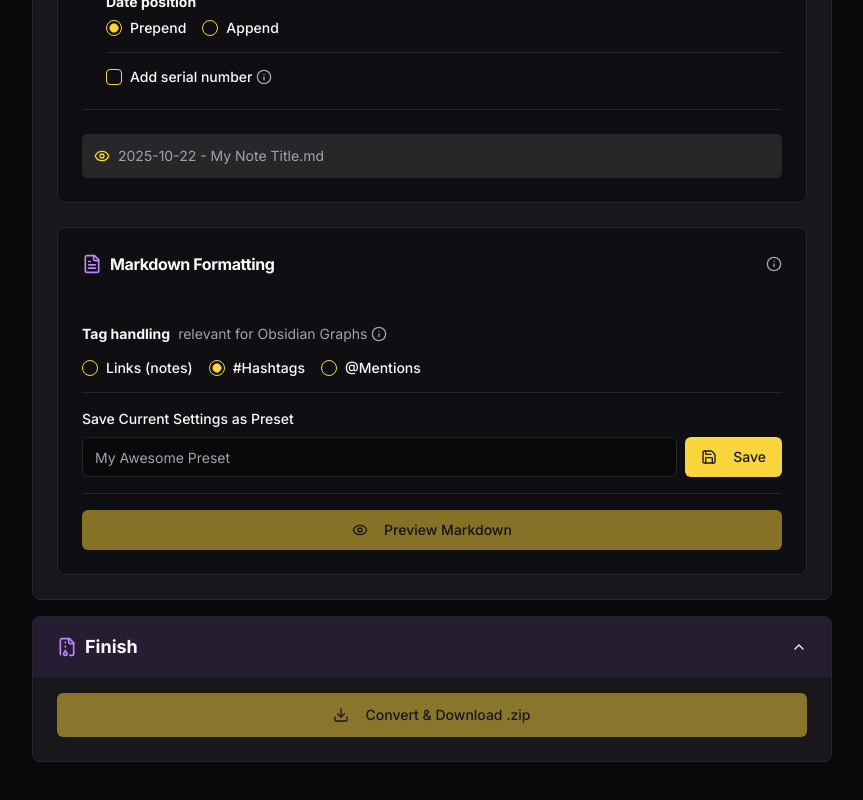
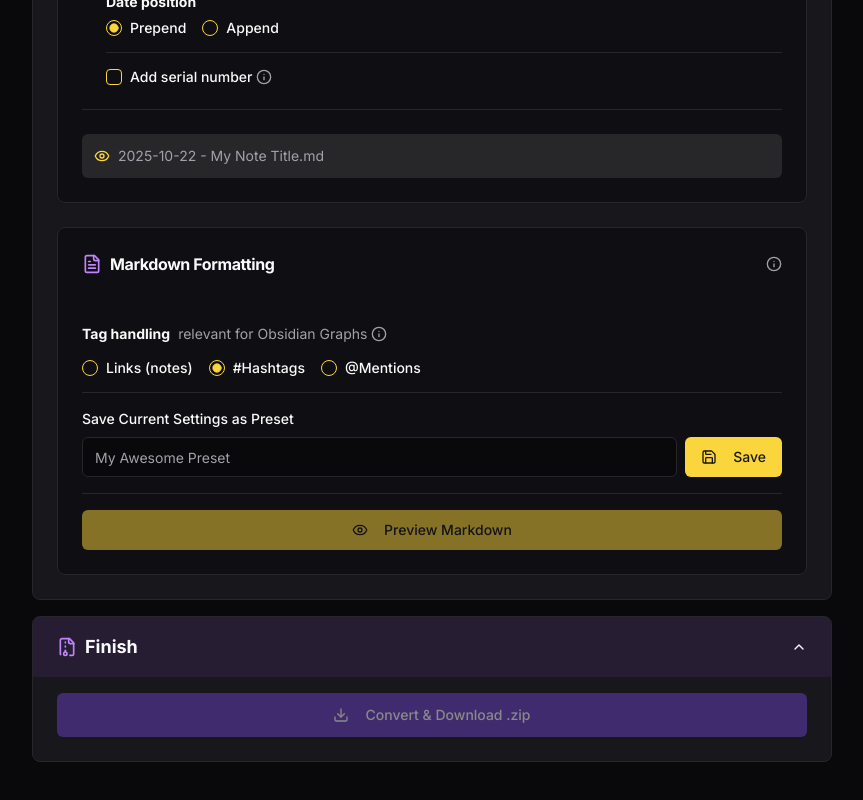
Before and after one commit to chris-obe/KeepToMD, a Next.js app: page / in a window 1280 px wide. Shown: the part 1087-1887 px from the top of the page, without its empty margins (208-1071 px from the left). Built offline with nearby package versions, Linux system fonts and the light colour scheme.

Commit message:
style(ui): Change 'Convert & Download' button color to Obsidian purple

```diff
--- a/src/components/feature/file-processing-area.tsx
+++ b/src/components/feature/file-processing-area.tsx
@@ -945,8 +945,7 @@ export function FileProcessingArea() {
                                     </div>
                                     <div className="flex items-center space-x-2">
                                         <RadioGroupItem value="dd-MM-yyyy" id="df-2" />
-                                        <Label htmlFor="df-2">29-07-2024</Label>
-                                    </div>
+                                        <Label htmlFor="df-2">29-07-2024</Label>                                    </div>
                                     <div className="flex items-center space-x-2">
                                         <RadioGroupItem value="MM-dd-yyyy" id="df-3" />
                                         <Label htmlFor="df-3">07-29-2024</Label>
@@ -1134,7 +1133,7 @@ export function FileProcessingArea() {
           </AccordionTrigger>
           <AccordionContent className="px-6 pt-4 pb-6">
              <div className="flex flex-col sm:flex-row gap-4 justify-center items-center">
-                <Button size="lg" className="w-full" onClick={() => startConversion(htmlFiles, false)} disabled={isLoading || htmlFiles.length === 0}>
+                <Button size="lg" className="w-full text-accent-foreground" onClick={() => startConversion(htmlFiles, false)} disabled={isLoading || htmlFiles.length === 0} style={{ backgroundColor: 'hsl(var(--accent))' }}>
                     {isLoading ? <Loader2 className="mr-2 h-5 w-5 animate-spin" /> : <Download className="mr-2 h-5 w-5" />}
                     {isLoading ? 'Processing...' : 'Convert & Download .zip'}
                 </Button>
```
